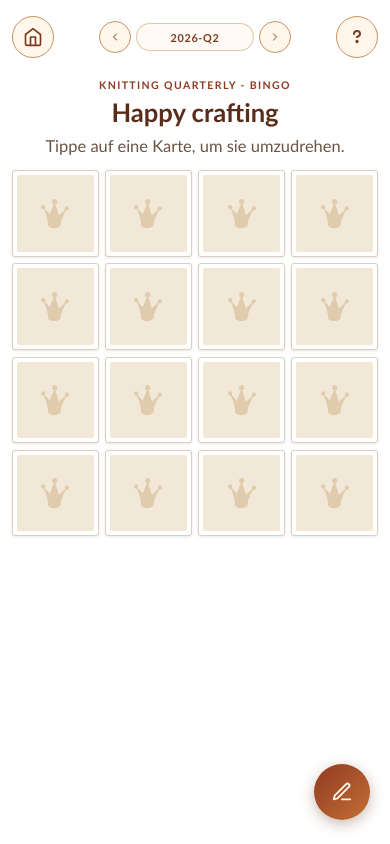
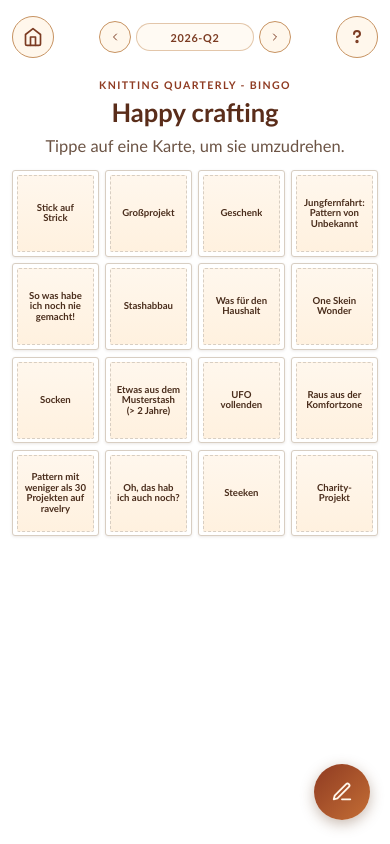
Before and after one commit to flingoflux/knitting-quarterly-bingo, an Angular app: page / in a window 390 px wide. Both pictures are taken after a click on the button "Spielen". Built offline with nearby package versions, Linux system fonts and the light colour scheme.

Commit message:
feat: enhance imageUrl input handling in ChallengeCardMobileComponent

```diff
--- a/src/app/shared/ui/mobile/molecules/challenge-card/challenge-card-mobile.component.ts
+++ b/src/app/shared/ui/mobile/molecules/challenge-card/challenge-card-mobile.component.ts
@@ -120,7 +120,17 @@ export class ChallengeCardMobileComponent {
   readonly isFlipped = signal(false);
 
   @Input({ required: true }) name!: string;
-  @Input() imageUrl: string | null = null;
+  private _imageUrl: string | null = null;
+
+  @Input() set imageUrl(value: string | null) {
+    this._imageUrl = value;
+    // Without a photo we start on the text side; with a photo we show the photo side.
+    this.isFlipped.set(!value);
+  }
+  get imageUrl(): string | null {
+    return this._imageUrl;
+  }
+
   @Input() done = false;
   @Input() inBingo = false;
 
```
